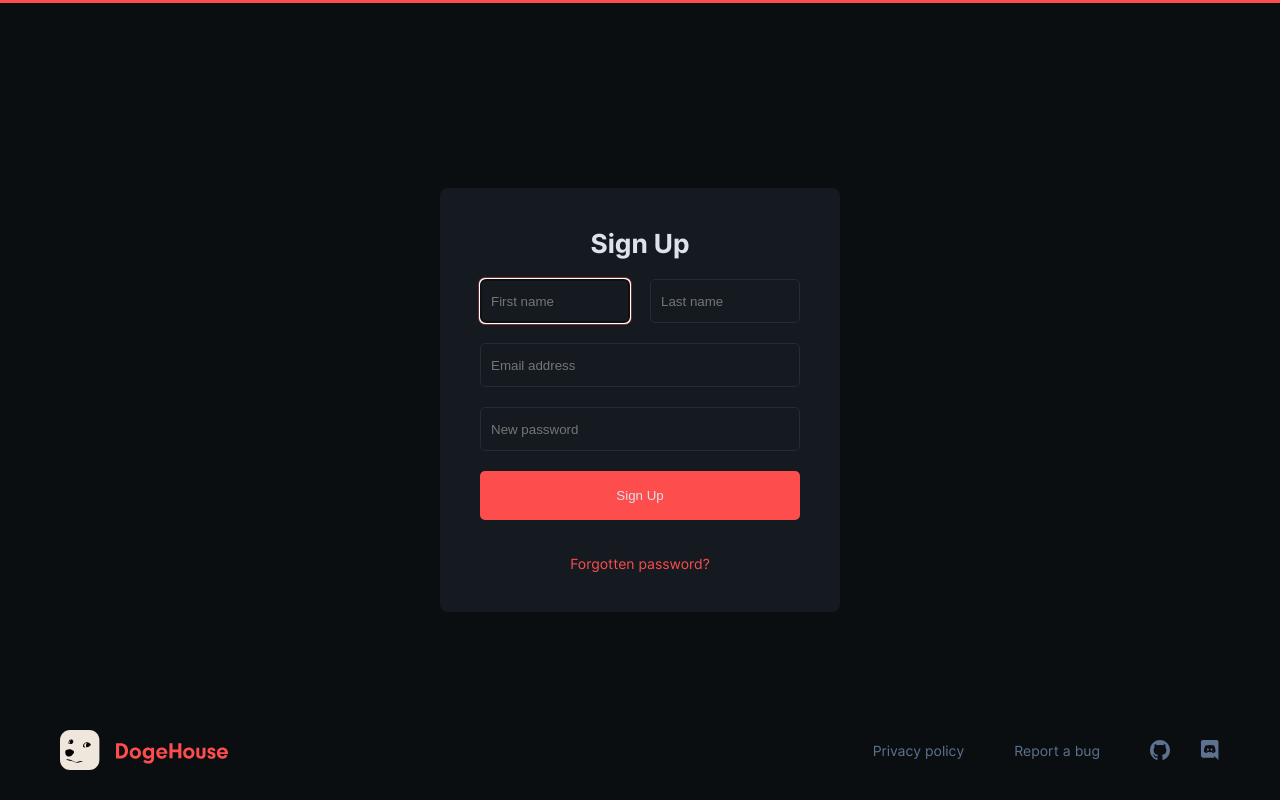
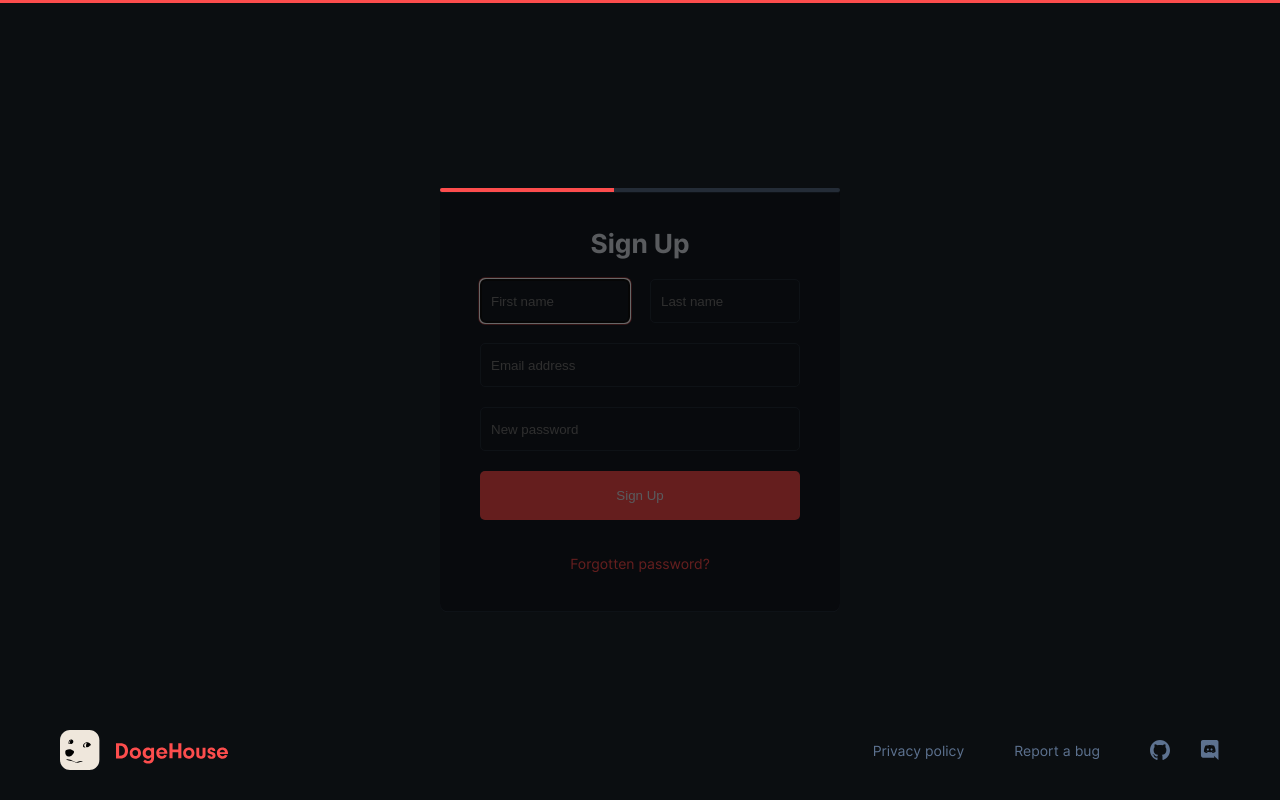
Before and after one commit to asyncfinkd/react-social-network, a React (Create React App) app: page /signup in a window 1280 px wide. Built offline with nearby package versions, Linux system fonts and the light colour scheme.

Commit message:
Spinner New Feature

```diff
--- a/src/components/indexNotLogged/login/IndexNotLoggedLogin.js
+++ b/src/components/indexNotLogged/login/IndexNotLoggedLogin.js
@@ -59,7 +59,10 @@ export default function IndexNotLoggedLogin() {
     <>
       <form onSubmit={(e) => e.preventDefault()}>
         <Styled.GridContainer>
-          <Styled.GridContainer__Content style={{ position: "relative" }}>
+          <Styled.GridContainer__Content
+            spinner={spinner}
+            style={{ position: "relative" }}
+          >
             {spinner && (
               <>
                 <Styled.GridContainer__SpinnerBlur></Styled.GridContainer__SpinnerBlur>
--- a/src/components/indexNotLogged/signup/IndexNotLoggedSignup.js
+++ b/src/components/indexNotLogged/signup/IndexNotLoggedSignup.js
@@ -21,6 +21,7 @@ export default function IndexNotLoggedSignup() {
   const [emailError, setEmailError] = useState(false);
   const [emailValidError, setEmailValidError] = useState(false);
   const [passwordError, setPasswordError] = useState(false);
+  const [spinner, setSpinner] = useState(true);
   const handleChange = (e) => {
     const { name, value } = e.target;
     setInputs((prevState) => ({
@@ -69,6 +70,7 @@ export default function IndexNotLoggedSignup() {
       setPasswordError(true);
       inputs.passwordRef.current.focus();
     } else {
+      setSpinner(true);
       setFirstNameError(false);
       setEmailValidError(false);
       setLastNameError(false);
@@ -103,6 +105,7 @@ export default function IndexNotLoggedSignup() {
           } else {
             setEmailValidError(false);
           }
+          setSpinner(false);
         });
     }
   };
@@ -115,7 +118,19 @@ export default function IndexNotLoggedSignup() {
     <>
       <form onSubmit={(e) => e.preventDefault()}>
         <Styled.GridContainer>
-          <Styled.GridContainer__Content active>
+          <Styled.GridContainer__Content
+            spinner={spinner}
+            active
+            style={{ position: "relative" }}
+          >
+            {spinner && (
+              <>
+                <Styled.GridContainer__SpinnerBlur></Styled.GridContainer__SpinnerBlur>
+                <Styled.GridContainer__Spinner>
+                  <Styled.GridContaner__SpinnerSpan></Styled.GridContaner__SpinnerSpan>
+                </Styled.GridContainer__Spinner>
+              </>
+            )}
             <Styled.GridContainer__ContentTitle>
               Sign Up
             </Styled.GridContainer__ContentTitle>
--- a/src/components/styles/indexNotLogged/IndexNotLoggedStyles.js
+++ b/src/components/styles/indexNotLogged/IndexNotLoggedStyles.js
@@ -41,6 +41,7 @@ export const GridContainer__Content = styled.div`
   gap: ${(props) => (props.active ? "20px" : "30px")};
   border-radius: 8px;
   height: 424px;
+  pointer-events: ${(props) => props.spinner && "none"};
   width: 100%;
   z-index: 10;
   margin: auto;
@@ -66,12 +67,12 @@ export const GridContainer__SpinnerBlur = styled.div`
   top: 50%;
   left: 50%;
   transform: translate(-50%, -50%);
-  z-index: 889;
+  z-index: 999;
   width: 100%;
   border-radius: 0 0 8px 8px;
   height: 419px;
   margin-top: 2px;
-  background-color: rgba(0, 0, 0, 0.5);
+  background-color: rgba(0, 0, 0, 0.6);
 `;
 
 export const GridContaner__SpinnerSpan = styled.span`
```
